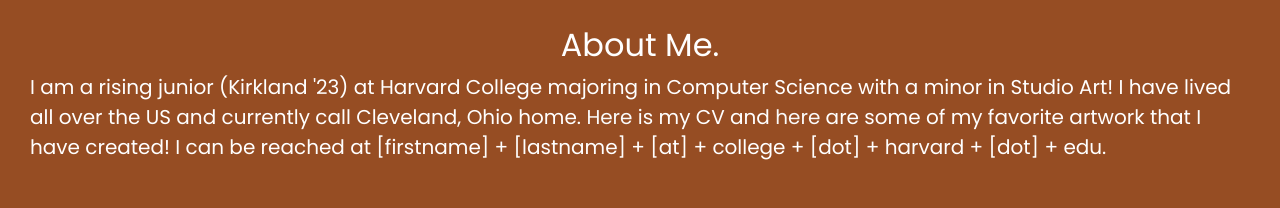
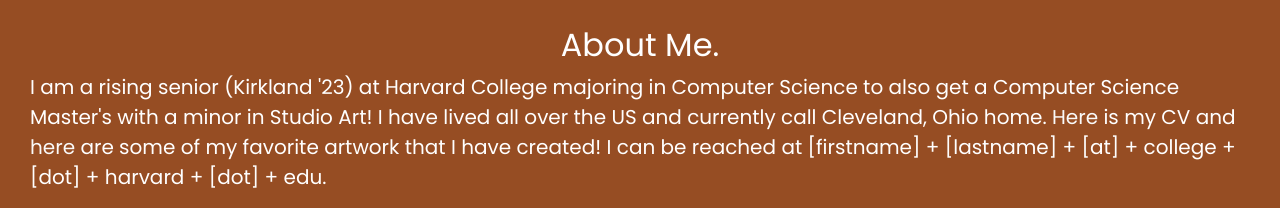
Before and after one commit to sanjanasingh18/sanjanasingh18.github.io, a plain HTML site: page index.html in a window 1280 px wide. Shown: the part 728-936 px from the top of the page. Before the commit the page ends 906 px from the top, so only its background shows below. Drawn offline with nearby package versions, Linux system fonts and the light colour scheme.

Commit message:
update cv + description

```diff
--- a/index.html
+++ b/index.html
@@ -25,8 +25,8 @@
         alt="A picture of me" width="280" height="280">>
         <br></br>
         <h2> About Me.</h2>
-        <p>I am a rising junior (Kirkland '23) at Harvard College
-            majoring in Computer Science with a minor in Studio Art!
+        <p>I am a rising senior (Kirkland '23) at Harvard College
+            majoring in Computer Science to also get a Computer Science Master's with a minor in Studio Art!
             I have lived all over the US and currently call Cleveland,
             Ohio home. <a href = "cv.pdf"> Here </a>  is my CV and <a href = "https://www.afvsstudio.com/afvs-16r/sanjanasingh">here</a> are some of my favorite artwork
             that I have created! I can be reached at [firstname] + [lastname] + [at] + college + [dot] + harvard + [dot] + edu. </p>
```
Also changed, not shown: 1 other file.
